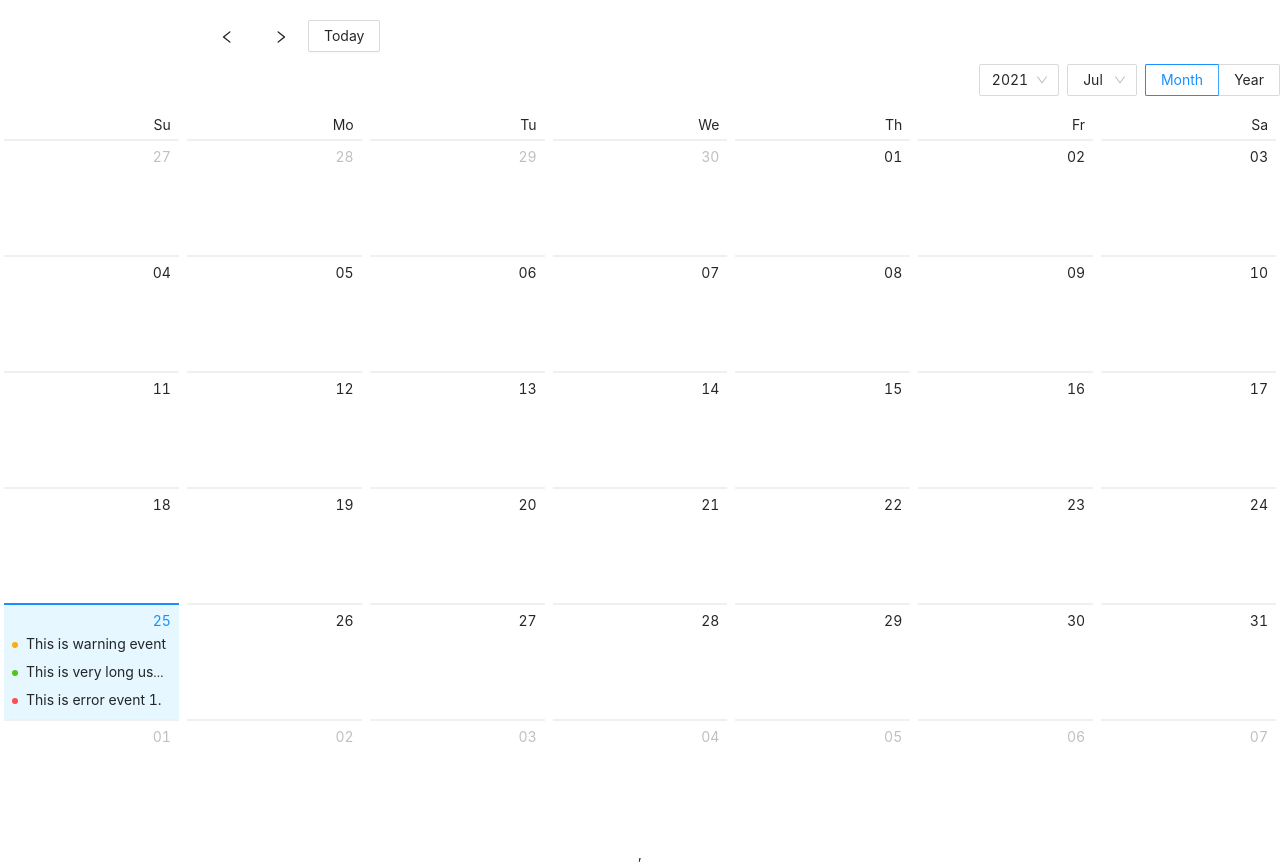
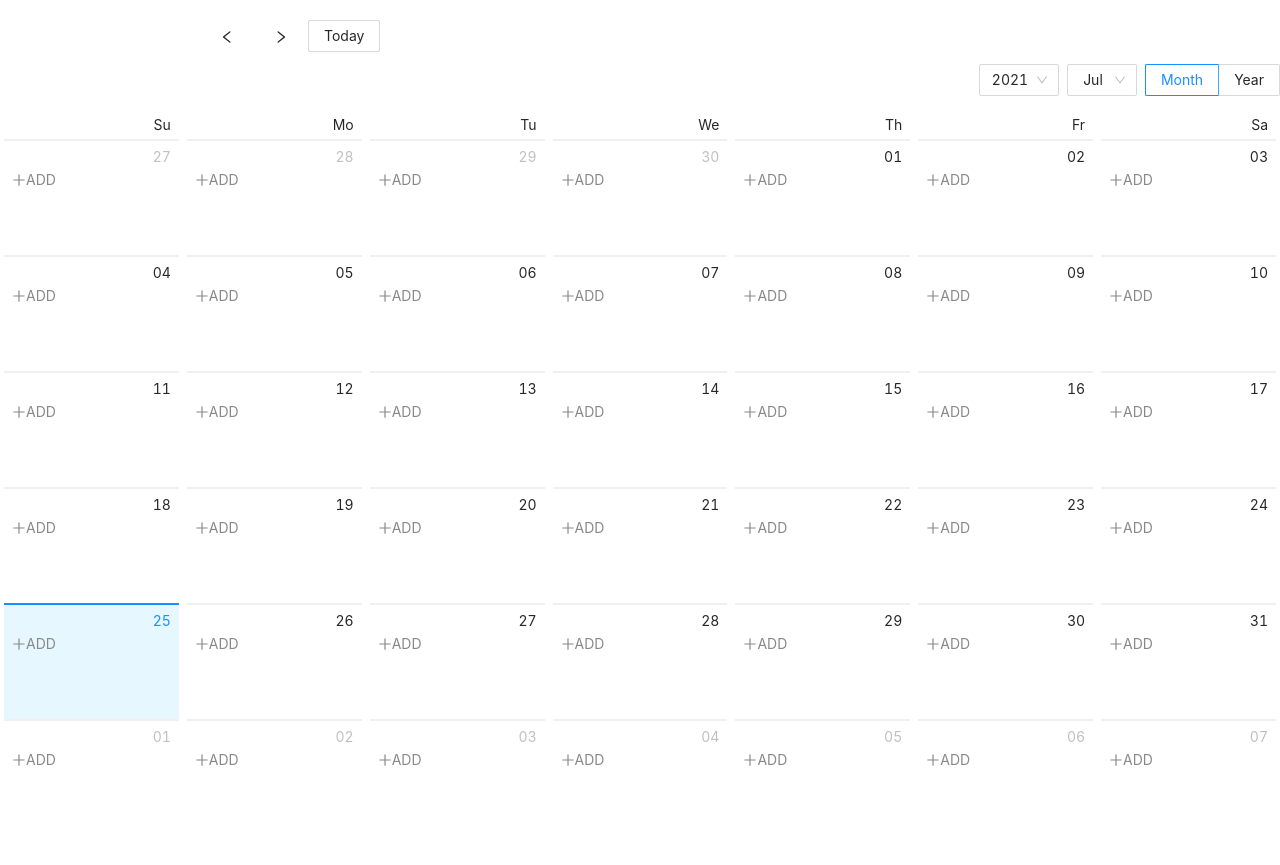
Before and after one commit to kemo12/google-calendar, a React (Create React App) app: page / in a window 1280 px wide. After the commit the page ends 843 px from the top, so only its background shows below. Built offline with nearby package versions, Linux system fonts and the light colour scheme.

Commit message:
part 3 done -> make the user can add notice

```diff
--- /dev/null
+++ b/src/Components/AddNoticeModal/AddNoticeModal.css
@@ -0,0 +1,7 @@
+.cellEvent:hover{
+    background-color: rgb(209, 240, 255);
+    padding: 5px;
+  }
+  .add{
+    color:#888888;
+  }
--- /dev/null
+++ b/src/Components/AddNoticeModal/index.js
@@ -0,0 +1,66 @@
+/* eslint-disable react/prop-types */
+import { PlusOutlined } from '@ant-design/icons';
+import { Badge, Input, Select } from 'antd';
+import { Option } from 'antd/lib/mentions';
+import Modal from 'antd/lib/modal/Modal';
+import React, { useState } from 'react';
+
+
+const AddNoticeModal = ({value ,noticeList ,setNoticeList}) => {
+    const [isModalVisible, setIsModalVisible] = useState(false);
+    const [title,setTitle]=useState("");
+    const [color,setColor]=useState("");
+    const showModal = () => {
+        setIsModalVisible(true);
+      };
+      const handlModaleOk = () => {
+          console.log({get: noticeList, set: setNoticeList  })
+        setIsModalVisible(false);
+           let noticeListCopy=[...noticeList];
+            let notice= {
+            date:value,
+            notice:[
+              { color: color, content: title }
+             ]
+          }
+         noticeListCopy.push(notice);
+          setNoticeList(noticeListCopy)
+
+      };
+
+
+      const handleModalCancel = () => {
+        setIsModalVisible(false);
+        setTitle("")
+
+      };
+
+      function onSelectChange(value) {
+          setColor(value)
+      }
+
+    return (
+        <>
+        <li  className="add cellEvent" onClick={showModal}>
+        <PlusOutlined/>ADD
+        </li>
+        <Modal  title="Add Notice" visible={isModalVisible} onOk={handlModaleOk} onCancel={handleModalCancel}>
+        <Input placeholder="Title" value={title}onChange={(e)=>setTitle(e.target.value)} />
+        <Select
+            showSearch
+            style={{ width: 200 }}
+            placeholder="select color"
+            onChange={onSelectChange}
+            preserve={false}
+        >
+            <Option value="warning"><Badge status={"warning"} className="cellEvent"/>yellow</Option>
+            <Option value="success"><Badge status={"success"} className="cellEvent"/>green</Option>
+            <Option value="error"><Badge status={"error"} className="cellEvent"/>red</Option>
+        </Select>
+
+        </Modal>
+      </>
+    )
+}
+
+export default AddNoticeModal
--- a/src/Components/Table/Table.css
+++ b/src/Components/Table/Table.css
@@ -21,3 +21,6 @@
     background-color: rgb(209, 240, 255);
     padding: 5px;
   }
+  .add{
+    color:#888888;
+  }
--- a/src/Components/Table/index.js
+++ b/src/Components/Table/index.js
@@ -3,36 +3,11 @@ import { Calendar, Badge } from 'antd';
 import calendarContext from '../Context/Context';
 
 import "./Table.css";
-import moment from 'moment';
+import AddNoticeModal from '../AddNoticeModal';
 const Table= () => {
-
     // eslint-disable-next-line no-unused-vars
-    const [noticeList,setNoticeList]=useState(
-      [
-      {
-        date:moment(new Date() ),
-        notice:[
-          { type: 'warning', content: 'This is warning event' },
-          { type: 'success', content: 'This is very long usual event。。....' },
-          { type: 'error', content: 'This is error event 1.' },
-
-         ]
-      },
-      {
-        date:moment(new Date() ).add(1,'month'),
-        notice:[
-          { type: 'warning', content: 'This is warning event' },
-          { type: 'success', content: 'This is very long usual event。。....' },
-          { type: 'error', content: 'This is error event 1.' },
-          { type: 'error', content: 'This is error event 2.' },
-          { type: 'error', content: 'This is error event 3.' },
-          { type: 'error', content: 'This is error event 4.' },
-         ]
-      }
-    ]
-    );
+    const [noticeList,setNoticeList]=useState([]);
     const value = useContext(calendarContext);
-
     const selectday=(day)=>{
       value.setDate.setDate(day)
     }
@@ -40,7 +15,6 @@ const Table= () => {
 
     const getListData=(value)=> {
         let listData;
-        console.log(noticeList)
         noticeList.map((day)=>{
          if(day.date.isSame(value,'year')&&day.date.isSame(value,'day')&&day.date.isSame(value, 'month')){
            listData=day.notice
@@ -50,26 +24,29 @@ const Table= () => {
 
       }
 
-      function dateCellRender(value) {
+      const  dateCellRender=(value)=>{
         const listData = getListData(value);
+        console.log({noticeList})
         return (
-          <ul className="events">
+          <ul className="events" >
             {listData.map(item => (
               <li key={item.content}>
-                <Badge status={item.type} text={item.content}  className="cellEvent"/>
+                <Badge status={item.color} text={item.content}  className="cellEvent"/>
               </li>
+
             ))}
+            <AddNoticeModal value={value} noticeList={noticeList} setNoticeList={setNoticeList }/>
           </ul>
         );
       }
 
-      function getMonthData(value) {
+      const getMonthData=(value)=>{
         if (value.month() === 8) {
           return 1394;
         }
       }
 
-      function monthCellRender(value) {
+      const monthCellRender=(value)=> {
         const num = getMonthData(value);
         return num ? (
           <div className="notes-month">
@@ -81,7 +58,7 @@ const Table= () => {
 
     return (
         <div>
-            <Calendar value={value.Date.Date} onSelect={selectday} dateCellRender={dateCellRender} monthCellRender={monthCellRender} />,
+            <Calendar value={value.Date.Date} onSelect={selectday} dateCellRender={dateCellRender} monthCellRender={monthCellRender} />
         </div>
     )
 }
```
